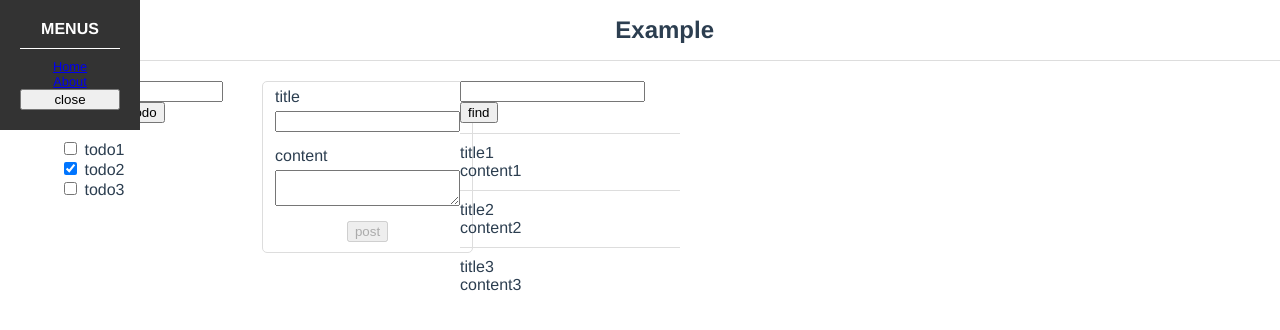
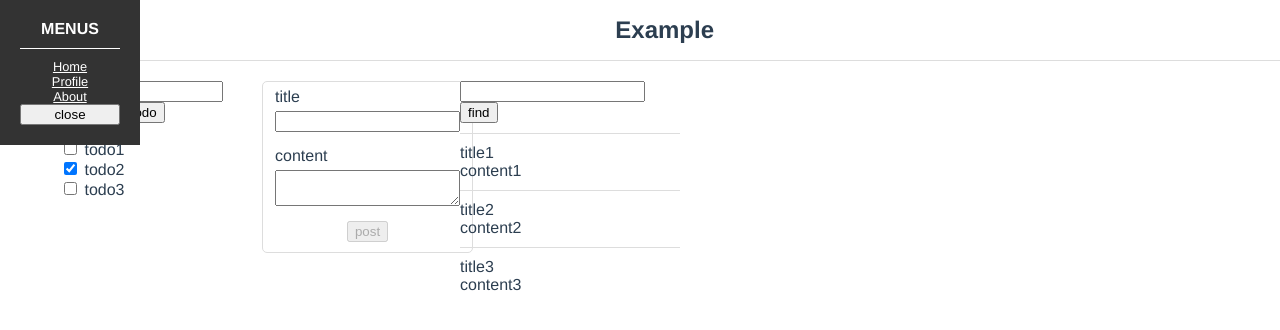
Before and after one commit to holyshared/vue-spa, a Vue app: page /about in a window 1280 px wide. Both pictures are taken after a click on the button "Menu". Shown: the top 330 px of the page. Built offline with nearby package versions, Linux system fonts and the light colour scheme.

Commit message:
add dynamic route

```diff
--- a/src/components/headers/Menus.vue
+++ b/src/components/headers/Menus.vue
@@ -3,6 +3,7 @@
     <h2>Menus</h2>
     <ul>
       <li><RouterLink to="/">Home</RouterLink></li>
+      <li><RouterLink to="/@demo">Profile</RouterLink></li>
       <li><RouterLink to="/about">About</RouterLink></li>
     </ul>
     <button type="button" @click="onClick">close</button>
@@ -41,6 +42,9 @@ ul {
   display: flex;
   flex-direction: column;
 }
+a {
+  color: #fff;
+}
 </style>
 
 <script lang="ts">
--- /dev/null
+++ b/src/components/pages/Dynamic.vue
@@ -0,0 +1,30 @@
+<template>
+  <h2>{{name}}</h2>
+</template>
+
+<style>
+</style>
+
+<script lang="ts">
+import { toRefs, reactive, watch } from 'vue';
+import { useRoute } from 'vue-router';
+
+export default {
+  setup() {
+    const route = useRoute();
+    const user = reactive({ name: route.params.username as string });
+    const { name } = toRefs(user);
+
+    watch(
+      () => route.params.username,
+      async (username) => {
+        name.value = username as string;
+      }
+    );
+
+    return {
+      name
+    };
+  }
+};
+</script>
--- a/src/main.ts
+++ b/src/main.ts
@@ -2,6 +2,7 @@ import { createApp } from 'vue';
 import App from './App.vue';
 import About from './components/pages/About.vue';
 import Home from './components/pages/Home.vue';
+import Dynamic from './components/pages/Dynamic.vue';
 
 import { createRouter, createWebHashHistory } from 'vue-router';
 
@@ -14,6 +15,10 @@ const routes = [
     path: '/about',
     component: About
   },
+  {
+    path: '/@:username',
+    component: Dynamic
+  },
 ];
 
 const router = createRouter({
```
